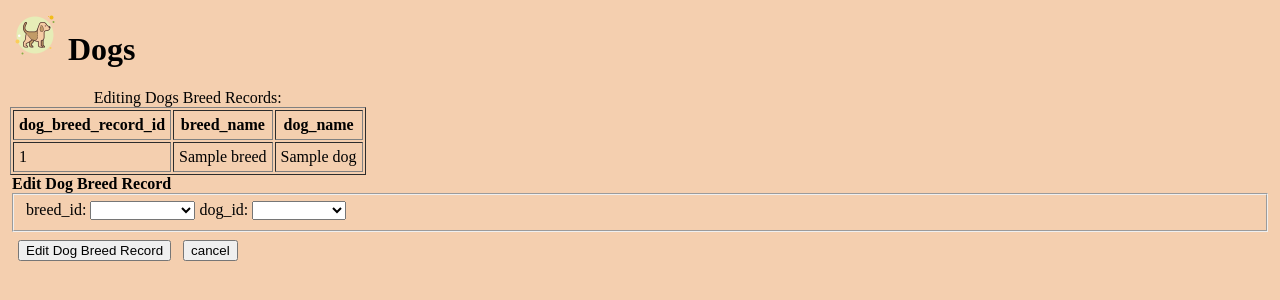
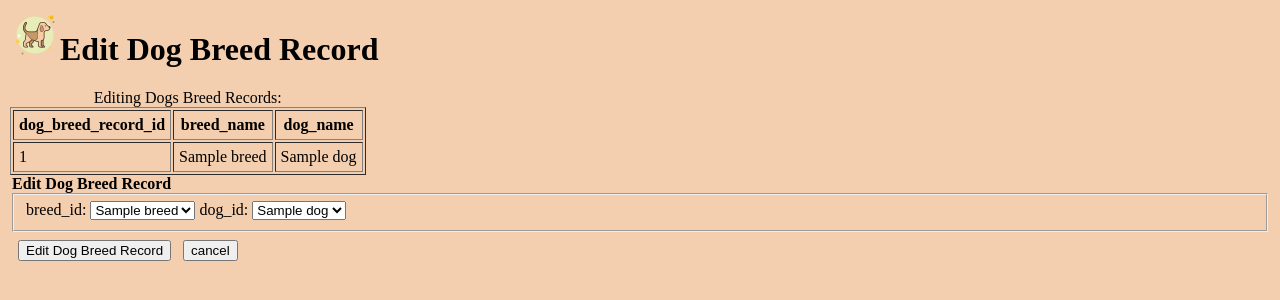
Before and after one commit to tomomiWH/furryfriends, a Flask app: page /edit_dogs_breed_records/1 in a window 1280 px wide. Shown: the top 300 px of the page. Run offline with Flask 3, Linux system fonts and the light colour scheme; tables that the repository leaves empty or names only in its code hold one stand-in row (values such as "Sample post"); data that the repository does not hold is empty; some libraries are stand-ins or nearby versions.

Commit message:
dropdown fix edit dogs breed records page

```diff
--- a/furryFLASKApp/app.py
+++ b/furryFLASKApp/app.py
@@ -28,12 +28,12 @@ mysql = MySQL(app)
 
 # Routes
 # have homepage route to /people by default for convenience, generally this will be your home route with its own template
+# @app.route("/")
+# def home():
+#     return redirect("/dogs")
 @app.route("/")
 def home():
-    return redirect("/dogs")
-# @app.route("/")
-# def home():
-#     return redirect("/index")
+    return redirect("/index")
 
 # route to home page index
 @app.route("/index", methods=["POST", "GET"])
@@ -443,6 +443,7 @@ def dogs_breed_records():
 
         # mySQL query to grab breed_id/breed_name data for our dropdown
         query2 = "SELECT DISTINCT Breeds.breed_id, breed_name AS breedName FROM Breeds INNER JOIN Dogs_Breed_Records ON Dogs_Breed_Records.breed_id =  Breeds.breed_id INNER JOIN Dogs ON Dogs.dog_id = Dogs_Breed_Records.dog_id"
+        # query2 = "SELECT Breeds.breed_id, breed_name AS breedName FROM Breeds"    # shwo all Breeds
         cur = mysql.connection.cursor()
         cur.execute(query2)
         breed_data = cur.fetchall()
@@ -481,8 +482,15 @@ def edit_dogs_breed_records(dog_breed_record_id):
         cur.execute(query)
         data = cur.fetchall()
 
+        ## breed_id and dog_ied to pass for dropdown to be selected
+        queryDD = "SELECT Dogs_Breed_Records.dog_breed_record_id, Breeds.breed_id, Dogs.dog_id FROM Dogs_Breed_Records INNER JOIN Breeds ON Dogs_Breed_Records.breed_id = Breeds.breed_id INNER JOIN Dogs ON Dogs_Breed_Records.dog_id = Dogs.dog_id WHERE Dogs_Breed_Records.dog_breed_record_id= %s" % (dog_breed_record_id)
+        cur = mysql.connection.cursor()
+        cur.execute(queryDD)
+        breed_dog_id = cur.fetchall()
+
         # mySQL query to grab dog breed record id and name data for dropdown
         query2 = "SELECT DISTINCT Breeds.breed_id, breed_name AS breedName FROM Breeds INNER JOIN Dogs_Breed_Records ON Dogs_Breed_Records.breed_id =  Breeds.breed_id INNER JOIN Dogs ON Dogs.dog_id = Dogs_Breed_Records.dog_id"
+        # query2 = query2 = "SELECT DISTINCT Breeds.breed_id, breed_name AS breedName FROM Breeds"   ## Show All Breeds
         cur = mysql.connection.cursor()
         cur.execute(query2)
         breed_data = cur.fetchall()
@@ -494,7 +502,7 @@ def edit_dogs_breed_records(dog_breed_record_id):
         dog_data = cur.fetchall()
 
         # render edit_dogs page passing our query data and adopter data to the edit_dogs template
-        return render_template("edit_dogs_breed_records.j2", data=data, breed_ids=breed_data, dog_ids=dog_data)
+        return render_template("edit_dogs_breed_records.j2", data=data, breed_dog_id=breed_dog_id, breed_ids=breed_data, dog_ids=dog_data)
 
 
     # meat and potatoes of our update functionality
@@ -783,6 +791,6 @@ def edit_cats_breed_records(cat_breed_record_id):
 # Listener
 # change the port number if deploying on the flip servers
 if __name__ == "__main__":
-    app.run(port=65315, debug=True)
+    app.run(port=65326, debug=True)
 
 #host="flip2.engr.oregonstate.edu"
--- a/furryFLASKApp/templates/dogs.j2
+++ b/furryFLASKApp/templates/dogs.j2
@@ -141,7 +141,7 @@
 				<label for="adopter_id">adopter_id:</label>
 				<select class="form-control" id="adopter_id" name="adopter_id" pattern="[0-4]{1}" placeholder="" >
 					<!-- Access our adopter_id tuple passed from app.py-->
-					<option value="0">&nbsp;</option>
+					<option value="0">&nbsp;- Select -</option>
 					{% for adopter_id in adopter_ids %}
 							<!-- If the value iterated adopter_id matches the value of the adopter_id of dog currently Editing, pre-select that option -->
 							{% if adopter_id['adopter_id'] == data[0].adopter_id %}
--- a/furryFLASKApp/templates/dogs_breed_records.j2
+++ b/furryFLASKApp/templates/dogs_breed_records.j2
@@ -118,7 +118,7 @@
 				<label for="breed_id">breed_id:</label>
 				<select class="form-control" id="breed_id" name="breed_id" pattern="[0-4]{1}" placeholder="" >
 					<!-- Access our breed_id tuple passed from app.py-->
-					<option value="0">&nbsp;</option>
+					<option value="0">&nbsp;- Select -</option>
 					{% for breed_id in breed_ids %}
 							<!-- If the value iterated breed_id matches the value of the breed_id of dog currently Editing, pre-select that option -->
 							{% if breed_id['breed_id'] == data[0].breed_id %}
@@ -133,7 +133,7 @@
                 <label for="dog_id">dog_id:</label>
 				<select class="form-control" id="dog_id" name="dog_id" pattern="[0-4]{1}" placeholder="" >
 					<!-- Access our dog_id tuple passed from app.py-->
-					<option value="0">&nbsp;</option>
+					<option value="0">&nbsp; - Select -</option>
 					{% for dog_id in dog_ids %}
 							<!-- If the value iterated dog_id matches the value of the dog_id of dog currently Editing, pre-select that option -->
 							{% if dog_id['dog_id'] == data[0].dog_id %}
--- a/furryFLASKApp/templates/edit_dogs.j2
+++ b/furryFLASKApp/templates/edit_dogs.j2
@@ -78,7 +78,7 @@
                     <label for="adopter_id">adopter_id:</label>
                     <select class="form-control" id="adopter_id" name="adopter_id" pattern="[0-4]{1}" placeholder="" >
                         <!-- Access our adopter_id tuple passed from app.py-->
-                        <option value="0">&nbsp;</option>
+                        <option value="0">&nbsp;- Select -</option>
                         {% for adopter_id in adopter_ids %}
                                 <!-- If the value iterated adopter_id matches the value of the adopter_id of dog currently Editing, pre-select that option -->
                                 {% if adopter_id['adopter_id'] == data[0].adopter_id %}
--- a/furryFLASKApp/templates/edit_dogs_breed_records.j2
+++ b/furryFLASKApp/templates/edit_dogs_breed_records.j2
@@ -8,7 +8,7 @@
 </head>
 
 <body>
-    <h1><img src="../static/imges/icons8-dog-bubbles/icons8-dog-50.png"> Dogs</h1>
+    <h1><img src="../static/imges/icons8-dog-bubbles/icons8-dog-50.png">Edit Dog Breed Record</h1>
     <div>
         <table border="1" cellpadding="5">
             <caption> Editing Dogs Breed Records: </caption>
@@ -51,12 +51,13 @@
                     <input type="hidden" value="{{data[0].dog_breed_record_id}}" class="form-control" id="dog_breed_record_id" name="dog_breed_record_id" required>
 
                     <label for="breed_id">breed_id:</label>
-                    <select class="form-control" id="breed_id" name="breed_id" pattern="[0-4]{1}" placeholder="" >
+                    <!--<select class="form-control" id="breed_id" name="breed_id" pattern="[0-4]{1}" placeholder="" >-->
+                    <select class="form-control" id="breed_id" name="breed_id" pattern="[0-9]+" placeholder="" >
                         <!-- Access our breed_id tuple passed from app.py-->
-                        <option value="0">&nbsp;</option>
+                        <!--<option value="0">&nbsp;</option>-->
                         {% for breed_id in breed_ids %}
                                 <!-- If the value iterated breed_id matches the value of the breed_id of dog breed currently Editing, pre-select that option -->
-                                {% if breed_id['breed_id'] == data[0].breed_id %}
+                                {% if breed_id['breed_id'] == breed_dog_id[0].breed_id %}
                                     <option value="{{ breed_id['breed_id'] }}" selected> {{breed_id['breedName']}}</option>
                                 {% else %}
                                     <option value="{{ breed_id['breed_id'] }}"> {{breed_id['breedName']}}</option>
@@ -68,10 +69,10 @@
                     <label for="dog_id">dog_id:</label>
                     <select class="form-control" id="dog_id" name="dog_id" pattern="[0-4]{1}" placeholder="" >
                         <!-- Access our dog_id tuple passed from app.py-->
-                        <option value="0">&nbsp;</option>
+                        <!--<option value="0">&nbsp;</option>-->
                         {% for dog_id in dog_ids %}
                                 <!-- If the value iterated dog_id matches the value of the dog_id of dog breed currently Editing, pre-select that option -->
-                                {% if dog_id['dog_id'] == data[0].dog_id %}
+                                {% if dog_id['dog_id'] == breed_dog_id[0].dog_id %}
                                     <option value="{{ dog_id['dog_id'] }}" selected> {{dog_id['dogName']}}</option>
                                 {% else %}
                                     <option value="{{ dog_id['dog_id'] }}"> {{dog_id['dogName']}}</option>
```
